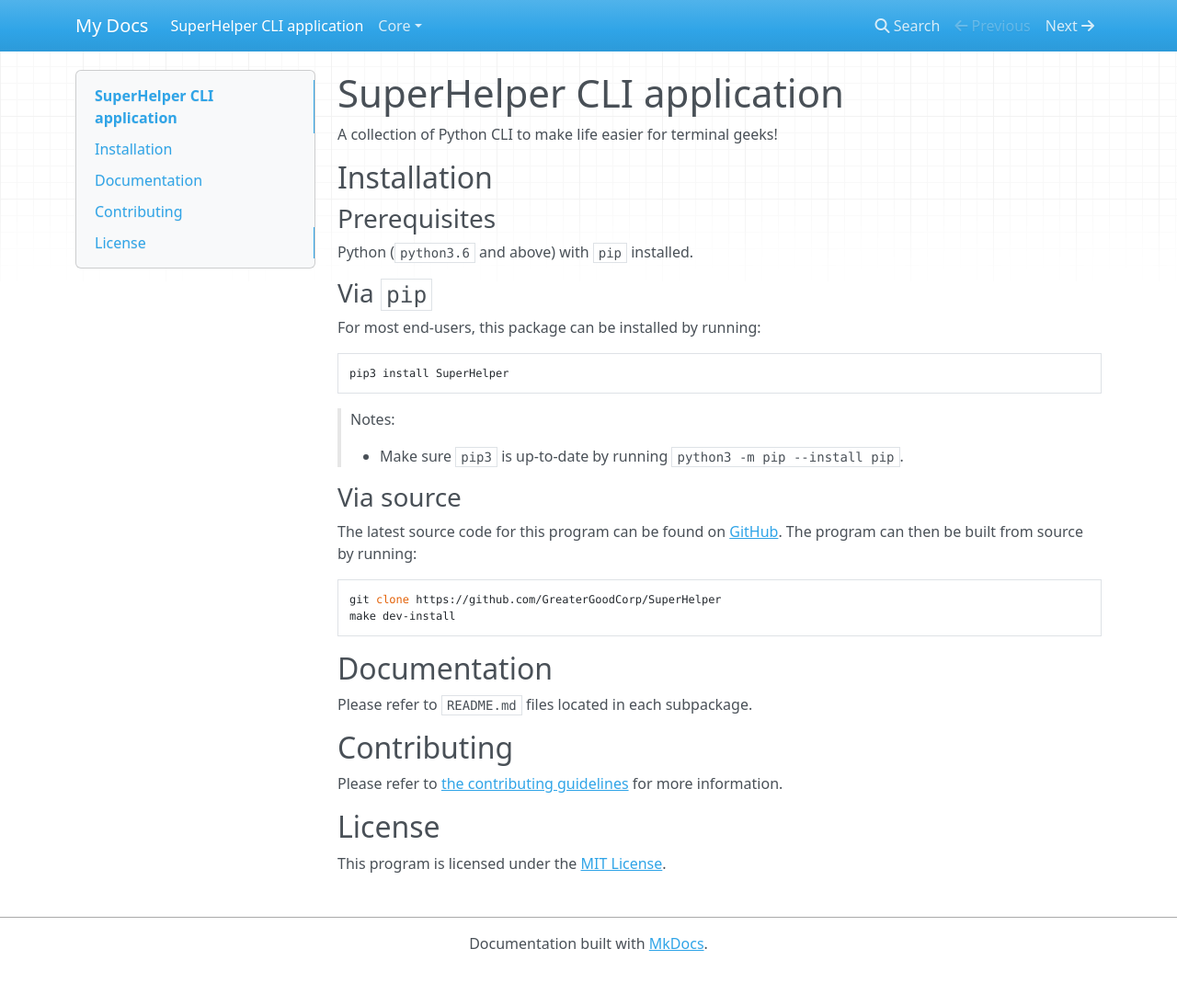
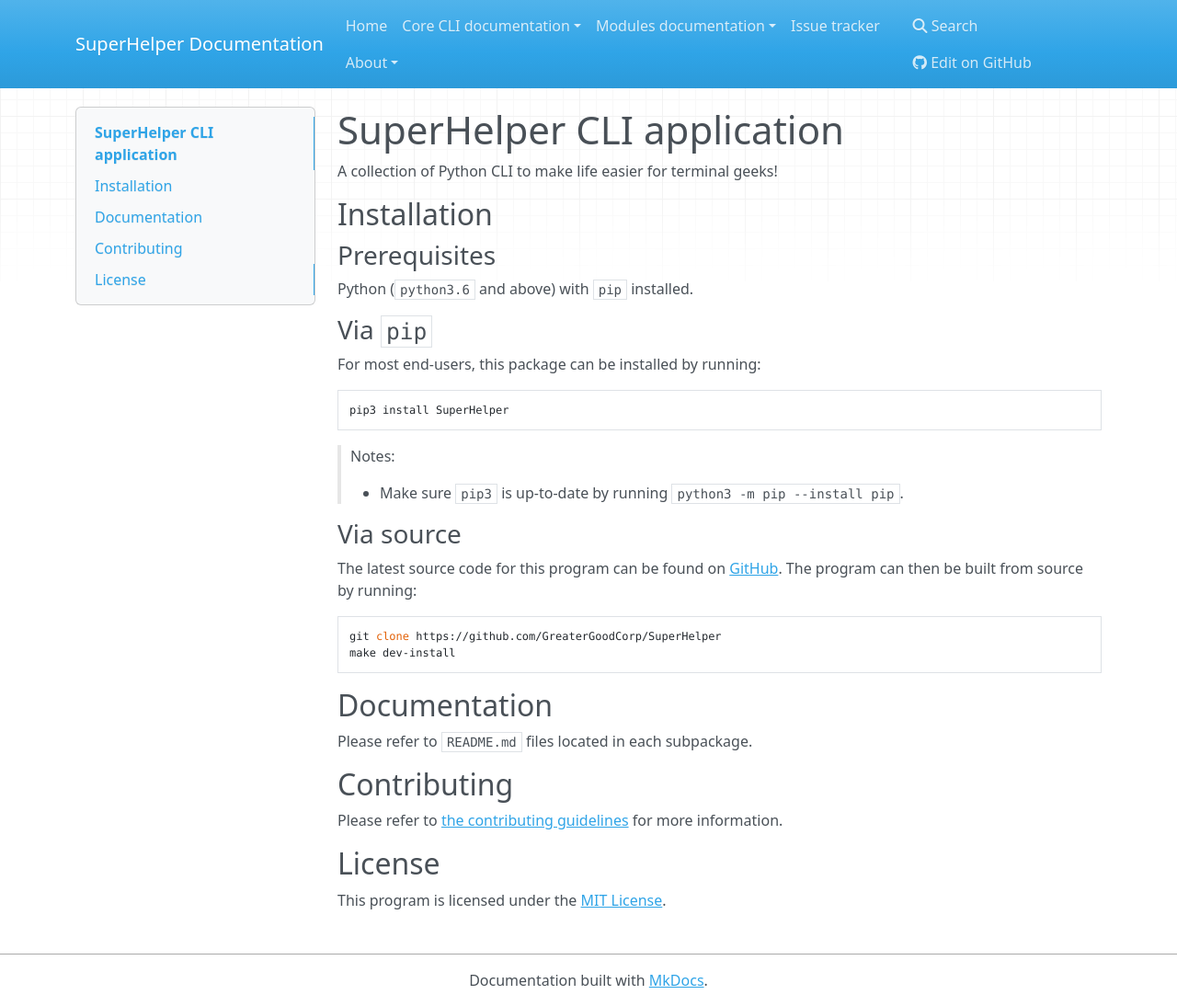
Before and after one commit to GreaterGoodCorp/SuperHelper, an MkDocs documentation site: the page built from docs/index.md, in a window 1280 px wide and 1094 px high. Shown: the whole window at 92% size. Built offline with MkDocs 1.6.1, drawn with Linux system fonts in a browser that asks for light colours; nearby versions of some CDN libraries; some of the changed lines change nothing that is shown.

Commit message:
Add docs structure

```diff
--- a/mkdocs.yml
+++ b/mkdocs.yml
@@ -1 +1,18 @@
-site_name: My Docs
+site_name: SuperHelper Documentation
+repo_url: https://github.com/GreaterGoodCorp/SuperHelper
+site_description: Documentation for SuperHelper CLI application
+site_author: Nguyen Thai Binh
+nav:
+  - Home: '../README.md'
+  - Core CLI documentation:
+      - 'How it works': 'core/how_it_works.md'
+      - 'Configuration': 'core/config.md'
+      - 'Core utilities': 'core/core_utilities.md'
+  - Modules documentation:
+      - 'FocusEnabler': 'modules/focus_enabler.md'
+      - 'Stenographer': 'modules/stenographer.md'
+  - 'Issue tracker': 'https://github.com/GreaterGoodCorp/SuperHelper/issues'
+  - About:
+    - Changelog: '../CHANGELOG.md'
+    - License: '../LICENSE'
+    - Contributing: '../CONTRIBUTING.md'
```
